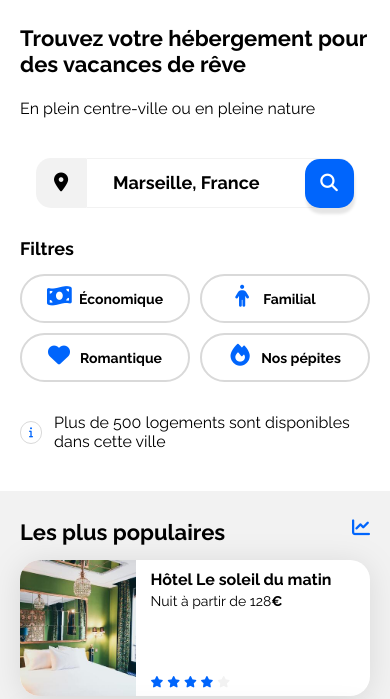
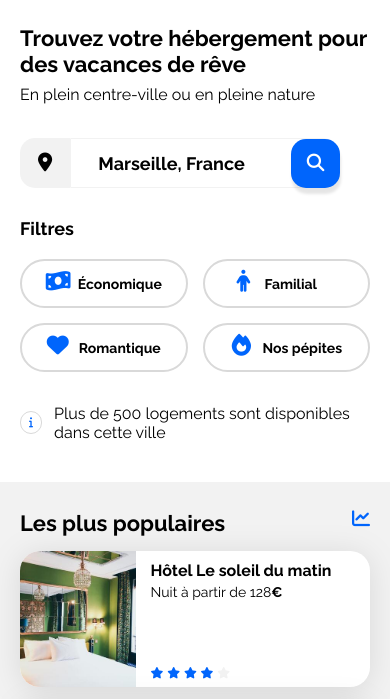
Before and after one commit to cl201ficelle/Booki, a plain HTML site: page index.html in a window 390 px wide. Shown: the part 118-817 px from the top of the page. Drawn offline with Linux system fonts and the light colour scheme.

Commit message:
modif marge mobile

```diff
--- a/css/style.css
+++ b/css/style.css
@@ -106,13 +106,13 @@ nav{
 /* main : promesses */
 
 .promesse-1{
-    font-size: 1.375em;
-    font-weight: 700;
+   margin-bottom:8px
+
 }
 
 .promesse-2{
-    font-size: 1em;
-    font-weight: 400;
+    margin-top: 0px;
+    margin-bottom:15px;
 }
 
 
@@ -193,9 +193,6 @@ input{
 
 
 /**************************************************** filtres *******************************************************************/
-.filtre-title{
-    font-size: 1.125em;
-}
 
 /* mettre les filtres en row */
 .filtres{
@@ -603,17 +600,13 @@ body{
     button{
         display:none;
     }
-        .filtre-title{
+
+/* *******************************************************FILTRE************************************************* */
+/* mettre les filtres en colonne */
+
+.filtre-title{
         margin-bottom: 5px;
     }
-.rechercher{
-    justify-content: center;
-    }
-    input{
-    width: 80.7%;
-}
-/* *******************************************************FILTRE************************************************* */
-/* mettre les filtres en colonne */
     .filtres{
         display: grid;
         grid-template-columns: 1fr 1fr;
@@ -625,12 +618,7 @@ body{
     margin-top: 0;
 }
 .nos-pepites, .economique, .familial, .romantique{
-    border-radius: 20px;
-    color: black;
-    border: 2px solid #D9D9D9;
-    border-radius: 25px;
     font-size: 0.875em;
-    font-weight: 700;
     text-align: center;
     padding: 9px 9px 5px 9px;
     height: 31px;
@@ -639,7 +627,7 @@ body{
     padding-right: 32px;
 }
 .filtres{
-    gap:10px;
+    gap:15px;
     padding-top: 0px;
 }
 .fa-money-bill-wave, .fa-person, .fa-heart, .fa-fire{
```
